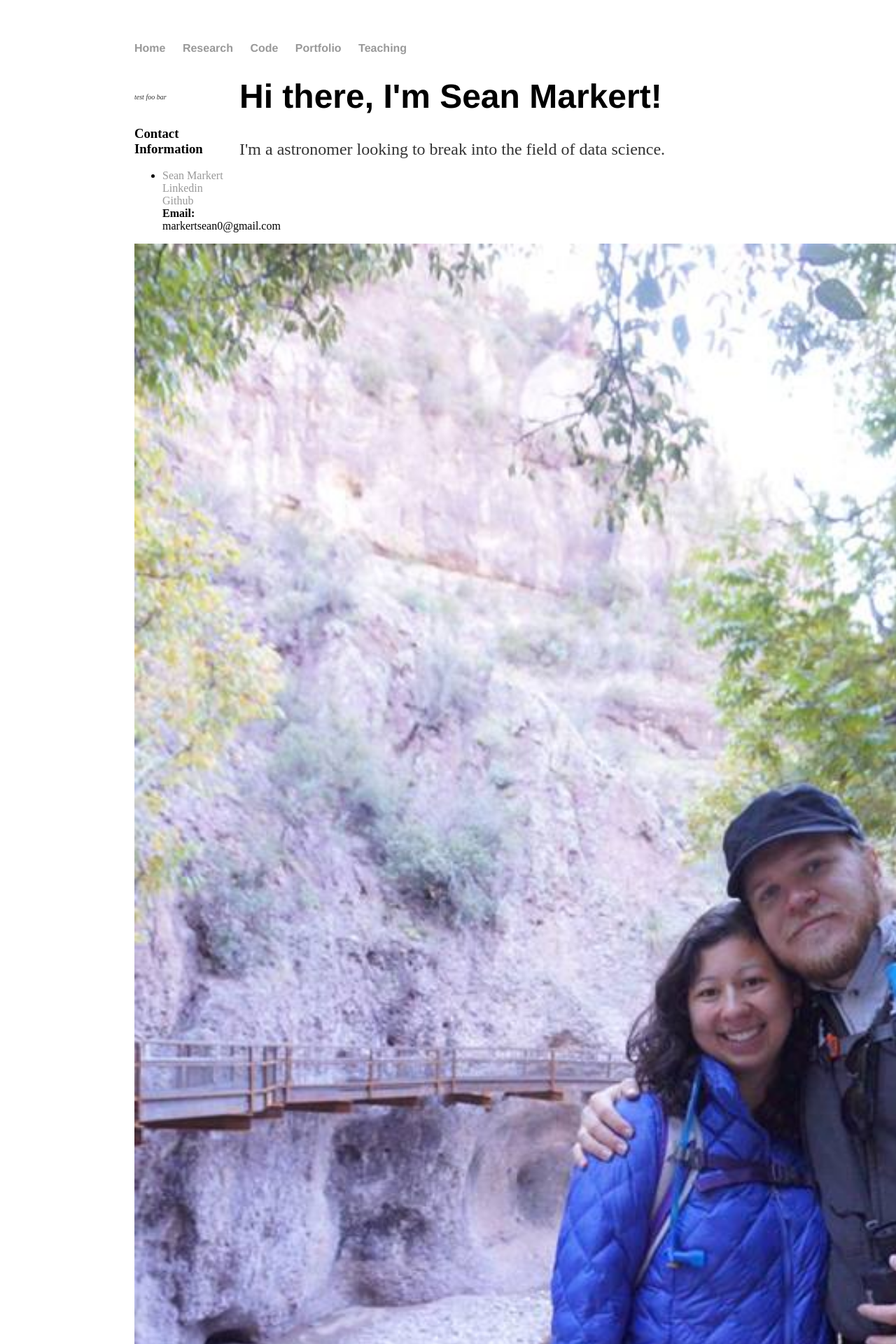
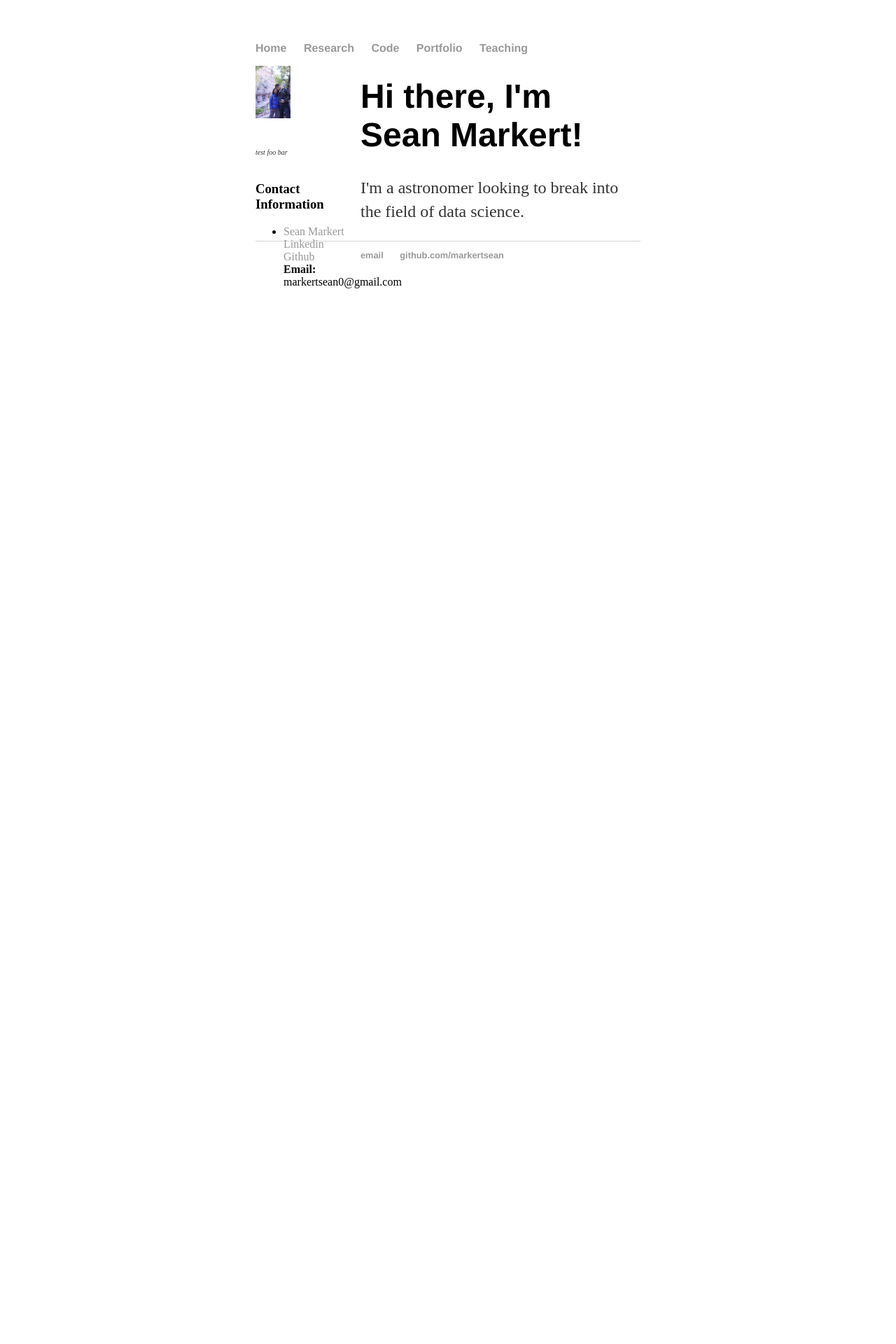
Before and after one commit to markertsean/markertsean.github.io, a Jekyll site: the page built from index.html, in a window 1280 px wide. Shown: the top 1920 px of the page at 70% size. Built offline with Jekyll 4.4.1, drawn with Linux system fonts in a browser that asks for light colours; after the commit the page ends 900 px from its top, so only the background shows below that.

Commit message:
Attempt at picture in sidebar, text page properly formatted

```diff
--- a/_layouts/astro.html
+++ b/_layouts/astro.html
@@ -19,6 +19,7 @@
 <!-- Right hand side bar -->
                 <div id="sidebar1">
 
+                  <img class="left", src={{page.image}} width="50" alt="" />
                   <p>
                     <em>
                       <font size="1"> {{page.image_text}}</font>
@@ -46,7 +47,6 @@
 			{{ content }}
 <!--                  <img class="left", src="images/me/Gila.jpg" width="1500" alt="" />
 -->
-                  <img class="left", src={{page.image}} width="1500" alt="" />
 
 			</div><!-- /.container -->
 			<footer>
--- a/css/main.css
+++ b/css/main.css
@@ -1,6 +1,9 @@
 body {
     margin: 60px auto;
+    width:550px;
+/*
     width: 70%;
+*/
 }
 nav ul, footer ul {
     font-family:'Helvetica', 'Arial', 'Sans-Serif';
```
